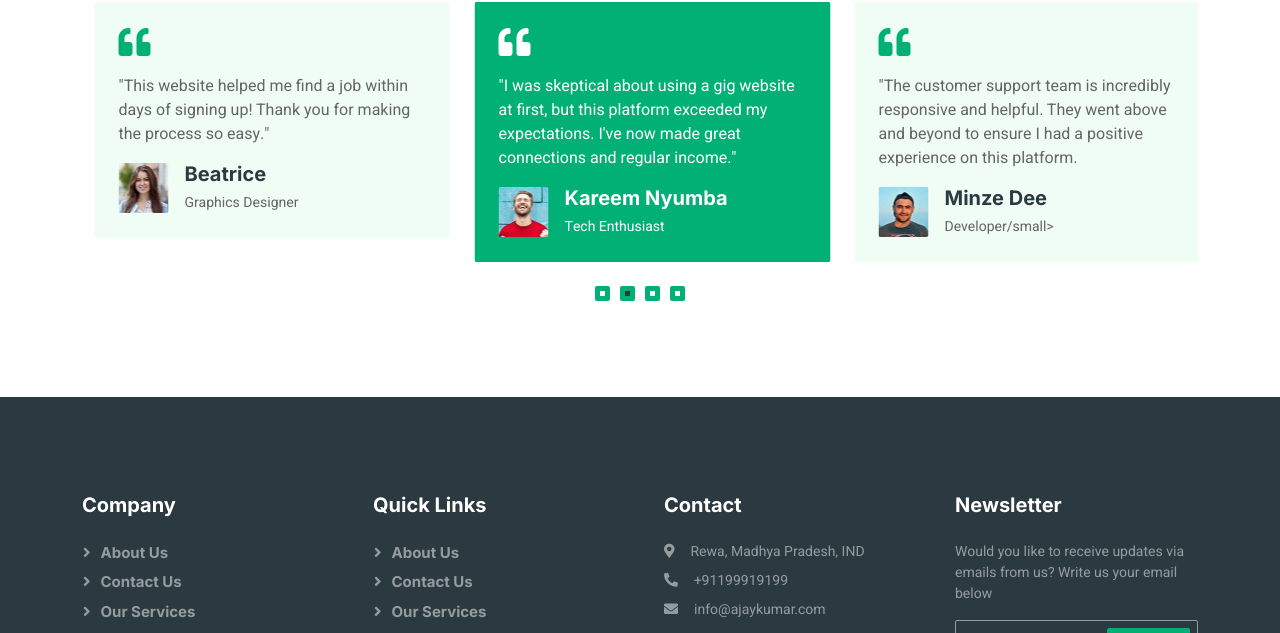
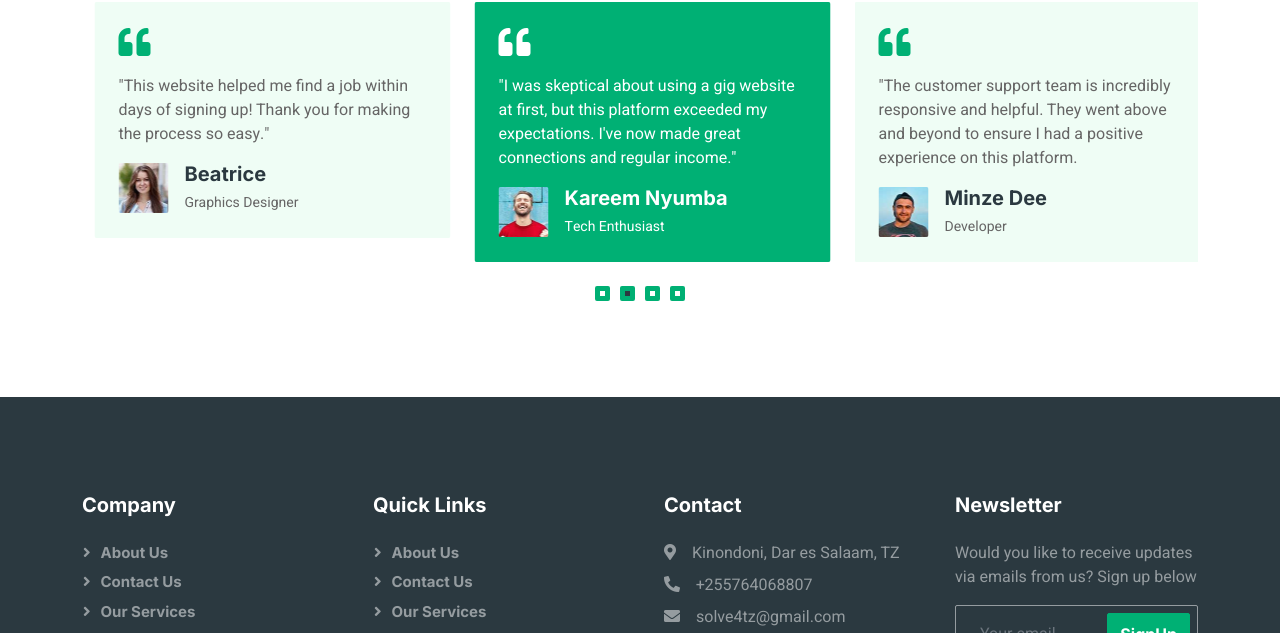
Before and after one commit to Gabriel-Dee/Solve4Tanzania, a plain HTML site: page testimonial.html in a window 1280 px wide. Shown: the part 662-1295 px from the top of the page. Drawn offline with nearby package versions, Linux system fonts and the light colour scheme; a script that the page names is missing.

Commit message:
edit texts

```diff
--- a/testimonial.html
+++ b/testimonial.html
@@ -127,7 +127,7 @@
                             <img alt = "." class="img-fluid flex-shrink-0 rounded" src="img/testimonial-3.jpg" style="width: 50px; height: 50px;">
                             <div class="ps-3">
                                 <h5 class="mb-1">Minze Dee</h5>
-                                <small>Developer/small>
+                                <small>Developer</small>
                             </div>
                         </div>
                     </div>
@@ -170,9 +170,9 @@
                     </div>
                     <div class="col-lg-3 col-md-6">
                         <h5 class="text-white mb-4">Contact</h5>
-                        <p class="mb-2"><i class="fa fa-map-marker-alt me-3"></i>Rewa, Madhya Pradesh, IND</p>
-                        <p class="mb-2"><i class="fa fa-phone-alt me-3"></i>+91199919199</p>
-                        <p class="mb-2"><i class="fa fa-envelope me-3"></i>info@ajaykumar.com</p>
+                        <p class="mb-2"><i class="fa fa-map-marker-alt me-3"></i>Kinondoni, Dar es Salaam, TZ </p>
+                        <p class="mb-2"><i class="fa fa-phone-alt me-3"></i>+255764068807</p>
+                        <p class="mb-2"><i class="fa fa-envelope me-3"></i>solve4tz@gmail.com</p>
                         <div class="d-flex pt-2">
                             <a class="btn btn-outline-light btn-social" href=""><i class="fab fa-twitter"></i></a>
                             <a class="btn btn-outline-light btn-social" href=""><i class="fab fa-facebook-f"></i></a>
@@ -182,7 +182,7 @@
                     </div>
                     <div class="col-lg-3 col-md-6">
                         <h5 class="text-white mb-4">Newsletter</h5>
-                        <p>Would you like to receive updates via emails from us? Write us your email below</p>
+                        <p>Would you like to receive updates via emails from us? Sign up below</p>
                         <div class="position-relative mx-auto" style="max-width: 400px;">
                             <input class="form-control bg-transparent w-100 py-3 ps-4 pe-5" type="text" placeholder="Your email">
                             <button type="button" class="btn btn-primary py-2 position-absolute top-0 end-0 mt-2 me-2">SignUp</button>
```
Also changed, not shown: category.html (+2 -2 lines).
